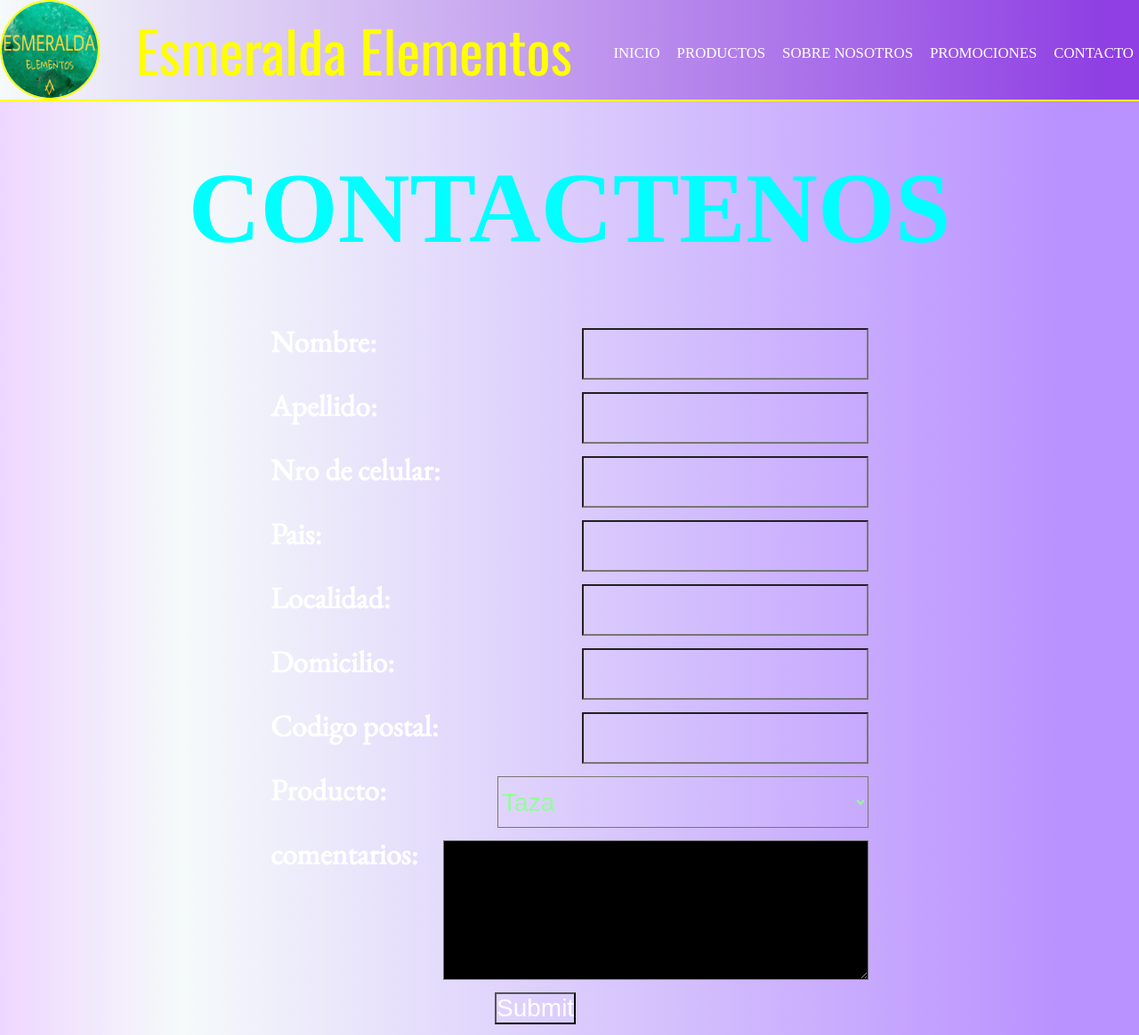
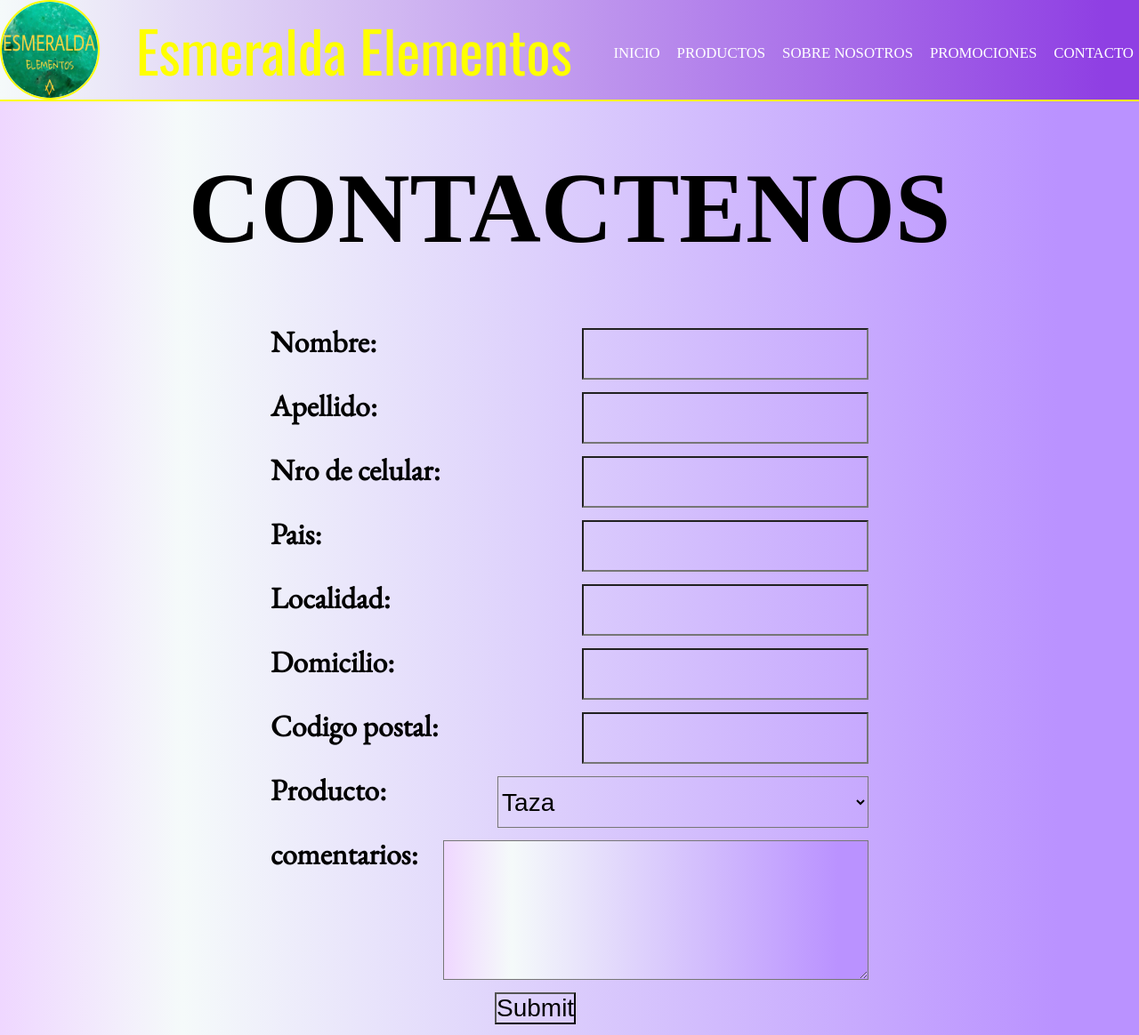
Before and after one commit to IvanLezcano/Esmeralda-Web-Claro, a plain HTML site: page contacto.html in a window 1280 px wide. Shown: the top 1164 px of the page at 89% size. Drawn offline with nearby package versions, Linux system fonts and the light colour scheme; grey boxes are pictures that could not be loaded; a web font is replaced by a local one.

Commit message:
arreglando contacto 2

```diff
--- a/contacto.html
+++ b/contacto.html
@@ -99,7 +99,7 @@
                 <div class="contenedor2">
                     <label class="textito">Producto:
                         </label>
-                        <select  style="color: rgb(147, 253, 153); width: 22rem;" name="selector">
+                        <select  style="color: rgb(0, 0, 0); width: 22rem;" name="selector">
                             <option value="Taza">Taza</option>
                             <option value="Llavero">Llavero</option>
                             <option value="Joa">Joya</option>
--- a/css/style-contacto.css
+++ b/css/style-contacto.css
@@ -113,7 +113,7 @@ body{
     display: flex;
     justify-content: center;
     font-size: 4rem;
-    color: aqua;
+    color: rgb(0, 0, 0) !important;
     padding: 2rem;
     animation-duration: 1s;
 animation-name: slidein;
@@ -136,7 +136,7 @@ to {
     display: flex;
     width: 100%;
     margin: 0;
-    color: #fcfcfc;
+    color: #000000 !important;
     font-family: 'EB Garamond', serif;
 }
 .contenedor2{
@@ -155,12 +155,12 @@ to {
 
 }
 .enviarbotton{
-    color: rgb(255, 255, 255);
+    color: rgb(0, 0, 0) !important;
     font-size: 3rem;
 }
 
 .seleccion{
-    color: blueviolet;
+    color: black !important;
     display: flex;
     justify-content: center;
     align-items: center;
@@ -171,8 +171,9 @@ to {
 
 
 textarea {
-    color: aquamarine;
-
+    color: rgb(0, 0, 0) !important;
+    background: rgb(239,215,255);
+    background: linear-gradient(90deg, rgba(239,215,255,1) 0%, rgba(245,250,250,1) 16%, rgba(186,146,255,1) 93%);
  }
 
 
```
